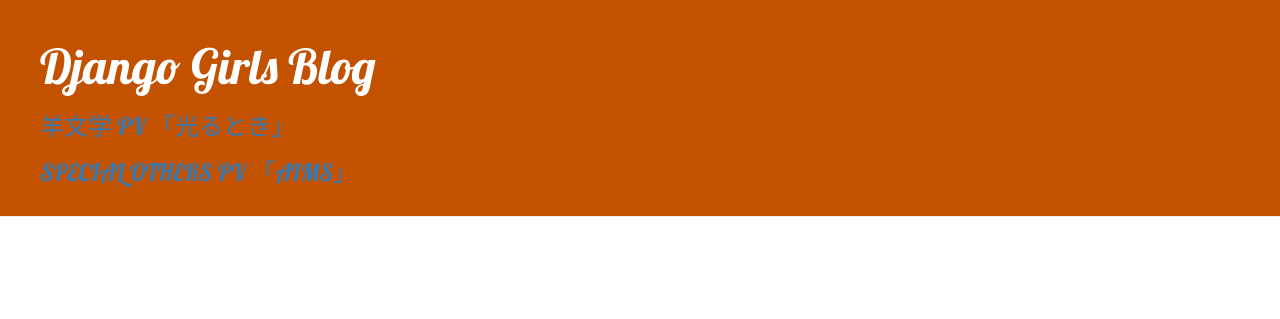
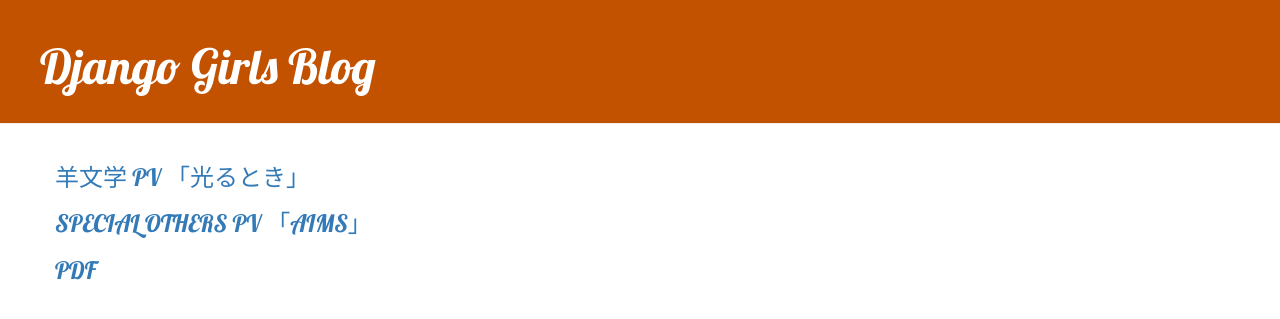
Before and after one commit to Tonkyu/my-first-blog, a Django app: page / in a window 1280 px wide. Shown: the top 319 px of the page. Run offline with Django 3.2, Linux system fonts and the light colour scheme; data that the repository does not hold is empty; some libraries are stand-ins or nearby versions.

Commit message:
add PDF Link

```diff
--- a/blog/templates/blog/base.html
+++ b/blog/templates/blog/base.html
@@ -22,14 +22,12 @@
             {% if user.is_authenticated %}
                 <h1><a href="{% url 'post_new' %}" class="top-menu"><span class="glyphycon gliphycon-plus">New</span></a></h1>
             {% endif %}
-            <h3><a href = "https://www.youtube.com/watch?reload=9&v=qknDI1k39Ic" target="_blank"> 羊文学 PV 「光るとき」  </a></h3>
-            <h3><a href = "https://www.youtube.com/watch?v=Wt6Xkp-8mNY" target="_blank"> SPECIAL OTHERS PV 「AIMS」  </a></h3>
         </div>
         <div class="content container">
             <div class="row">
                 <div class="col-md-8">
-                {% block content %}
-                {% endblock %}
+                    {% block content %}
+                    {% endblock %}
                 </div>
             </div>
         </div>
--- a/blog/templates/blog/post_list.html
+++ b/blog/templates/blog/post_list.html
@@ -1,6 +1,9 @@
 {% extends 'blog/base.html' %}
 
 {% block content %}
+<h3><a href = "https://www.youtube.com/watch?reload=9&v=qknDI1k39Ic" target="_blank"> 羊文学 PV 「光るとき」  </a></h3>
+<h3><a href = "https://www.youtube.com/watch?v=Wt6Xkp-8mNY" target="_blank"> SPECIAL OTHERS PV 「AIMS」  </a></h3>
+<h3><a href = "https://www.j-wave.co.jp/assets_v2020/images/topics/2004_ongaku-tt.pdf" target="_blank"> PDF  </a></h3>
 {% for post in posts %}
     <div classs = "post">
         <p>published: {{ post.published_date }}</p>
```
